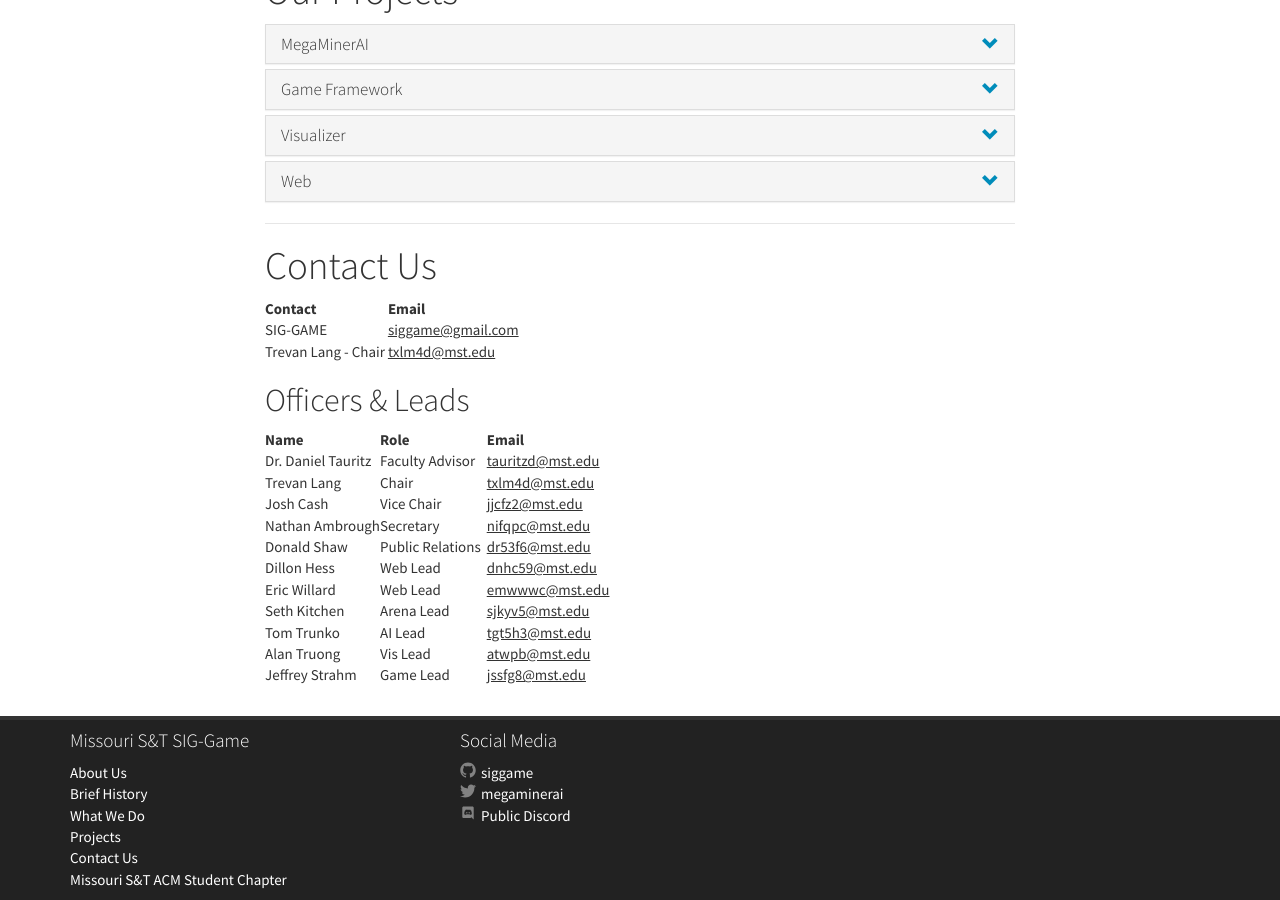
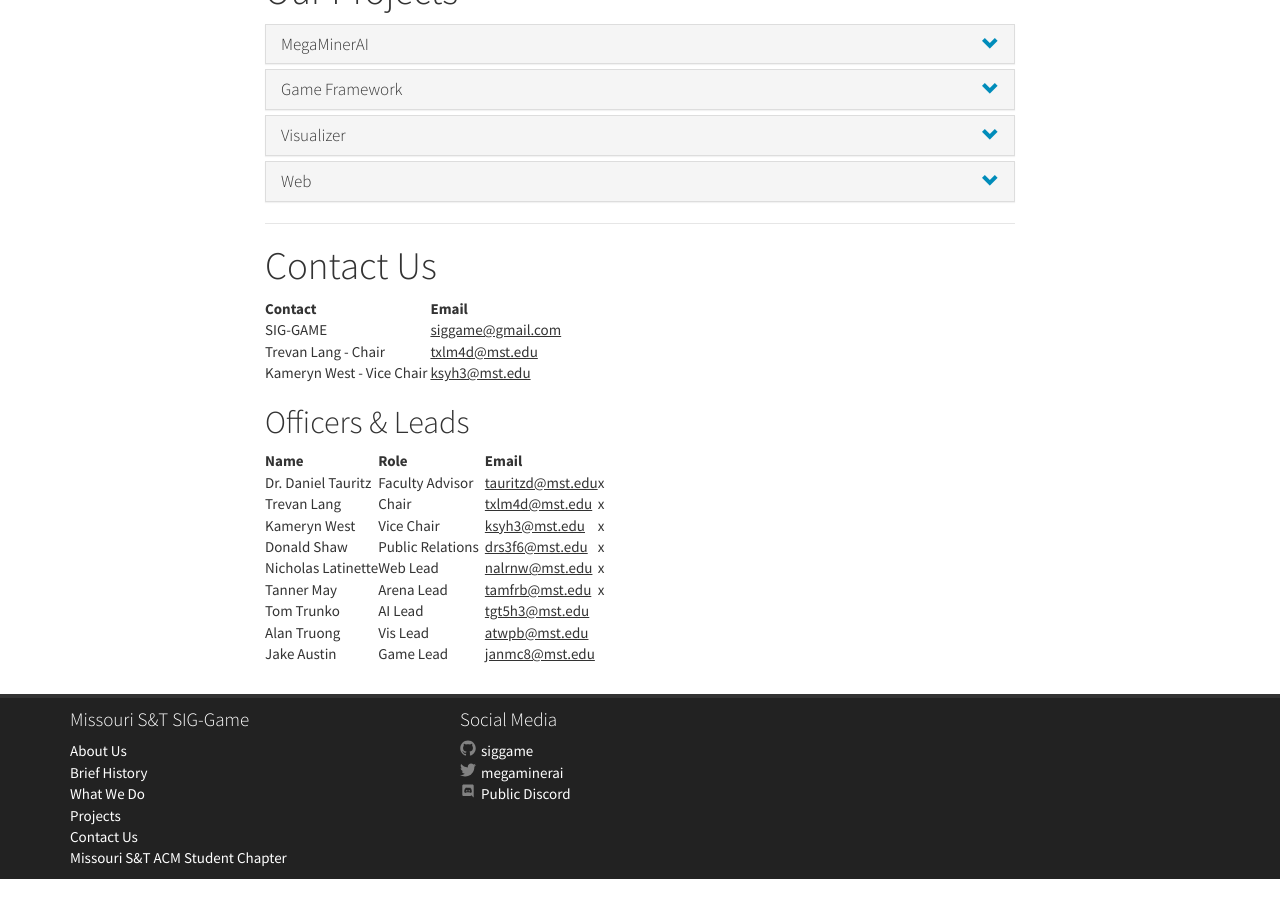
Before and after one commit to siggame/siggame.github.io, a Jekyll site: the page built from about.md, in a window 1280 px wide and 900 px high, scrolled down 1004 px. Built offline with Jekyll 4.4.1, drawn with Linux system fonts in a browser that asks for light colours; nearby versions of some CDN libraries; after the commit the page ends 1883 px from its top, so only the background shows below that.

Commit message:
Update to Officers
Updating the Officers and Leads names and emails

```diff
--- a/about.md
+++ b/about.md
@@ -102,23 +102,22 @@
 | -------------- | ---------- |
 | SIG-GAME || [siggame@gmail.com](mailto:siggame@gmail.com) |
 | Trevan Lang - Chair || [txlm4d@mst.edu](mailto:txlm4d@mst.edu) |
+| Kameryn West - Vice Chair || [ksyh3@mst.edu](mailto:ksyh3@mst.edu) |
 
 Officers & Leads
 --------
 
 | Name &nbsp;| Role | Email |
 |-------------|-----------|------------|
-| Dr. Daniel Tauritz | Faculty Advisor | [tauritzd@mst.edu](mailto:tauritzd@mst.edu) |
-| Trevan Lang | Chair | [txlm4d@mst.edu](mailto:txlm4d@mst.edu) |
-| Josh Cash | Vice Chair | [jjcfz2@mst.edu](mailto:jjcfz2@mst.edu) |
-| Nathan Ambrough | Secretary | [nifqpc@mst.edu](mailto:nifqpc@mst.edu) |
-| Donald Shaw | Public Relations &nbsp;| [dr53f6@mst.edu](mailto:dr53f6@mst.edu) |
-| Dillon Hess | Web Lead | [dnhc59@mst.edu](mailto:dnhc59@mst.edu) |
-| Eric Willard | Web Lead | [emwwwc@mst.edu](mailto:emwwwc@mst.edu) |
-| Seth Kitchen | Arena Lead | [sjkyv5@mst.edu](mailto:sjkyv5@mst.edu) |
+| Dr. Daniel Tauritz | Faculty Advisor | [tauritzd@mst.edu](mailto:tauritzd@mst.edu) |x
+| Trevan Lang | Chair | [txlm4d@mst.edu](mailto:txlm4d@mst.edu) |x
+| Kameryn West | Vice Chair | [ksyh3@mst.edu](mailto:ksyh3@mst.edu) |x
+| Donald Shaw | Public Relations &nbsp;| [drs3f6@mst.edu](mailto:drs3f6@mst.edu) |x
+| Nicholas Latinette | Web Lead | [nalrnw@mst.edu](mailto:nalrnw@mst.edu) |x
+| Tanner May | Arena Lead | [tamfrb@mst.edu](mailto:tamfrb@mst.edu) |x
 | Tom Trunko | AI Lead | [tgt5h3@mst.edu](mailto:tgt5h3@mst.edu) |
 | Alan Truong | Vis Lead | [atwpb@mst.edu](mailto:atwpb@mst.edu) |
-| Jeffrey Strahm | Game Lead | [jssfg8@mst.edu](mailto:jssfg8@mst.edu) |
+| Jake Austin | Game Lead | [janmc8@mst.edu](mailto:janmc8@mst.edu) |
 
 <!--  LocalWords:  MegaMinerAI
  -->
```
